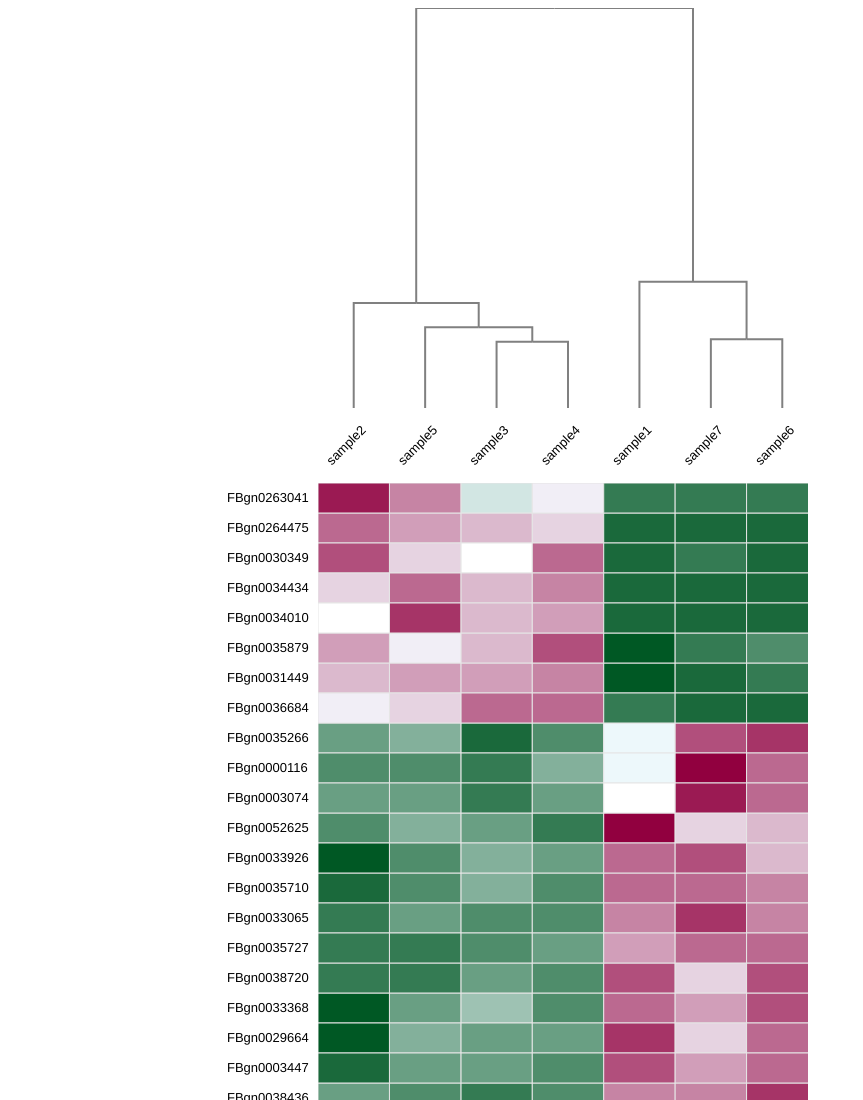
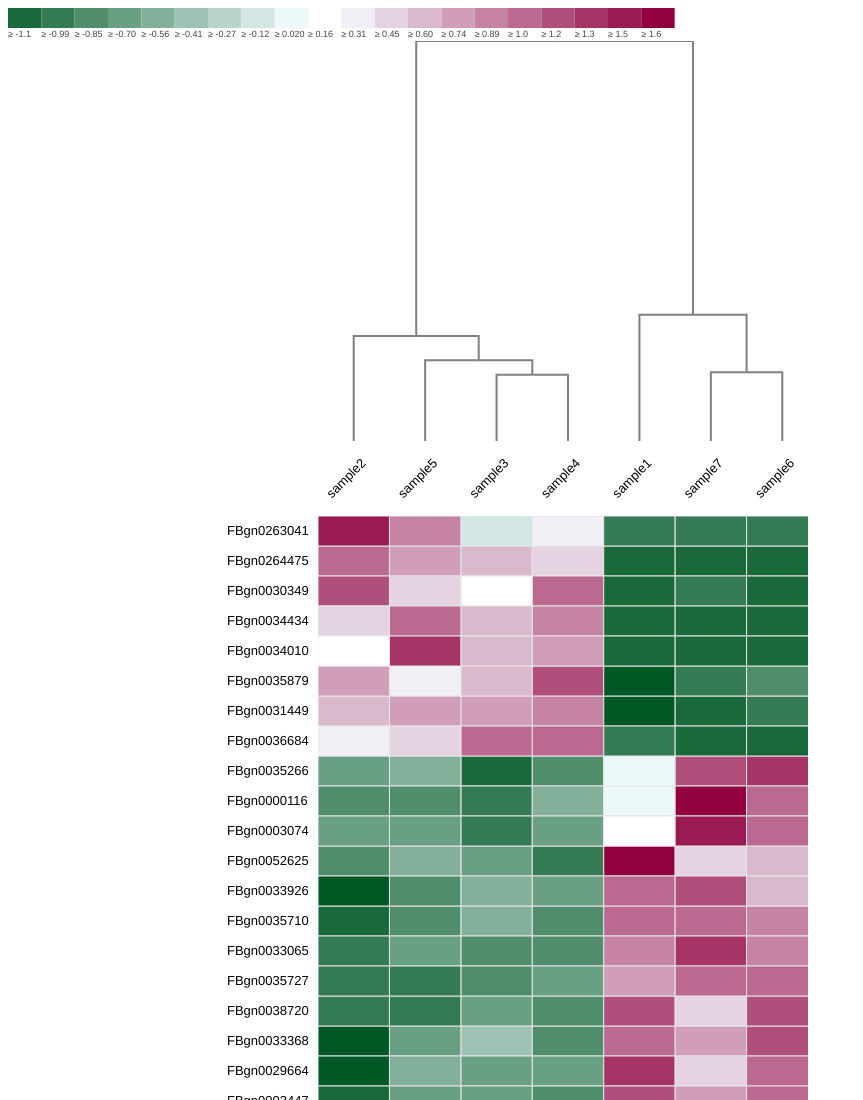
Before and after one commit to nicgirault/spot-my-gene, a plain HTML site: page index.html in a window 1280 px wide. Shown: the top 1100 px of the page, without its empty margins (0-863 px from the left). Drawn offline with Linux system fonts and the light colour scheme.

Commit message:
Update 2016-03-15T17:57:09.241Z --skip-ci

```diff
--- a/demo.js
+++ b/demo.js
@@ -49,7 +49,17 @@ params = {
       height: 30
     }
   },
-  enableZoom: false
+  enableZoom: false,
+  legend: {
+    container: '#legend',
+    width: 700,
+    height: 20,
+    labels: {
+      size: 9,
+      precision: 2,
+      color: '#444'
+    }
+  }
 };
 
 d3.json('raw-data.json', function(data) {
--- a/index.html
+++ b/index.html
@@ -13,6 +13,7 @@
 </head>
 
 <body>
+    <div id='legend' class='spot-my-gene'></div>
     <div id='chart' class='spot-my-gene'></div>
     <div id='cluster' class='spot-my-gene'></div>
     <script src='spot-my-gene.js'></script>
--- a/spot-my-gene.js
+++ b/spot-my-gene.js
@@ -277,7 +277,7 @@ d3.SpotMyGene.getRange = function(elements, root) {
 };
 
 d3.SpotMyGene.Core.prototype.render = function(svg, data, params) {
-  var cells, filterBySample, gene, geneIds, geneLabels, geneRoot, geneScale, genesOrder, idx, sample, sampleIds, sampleLabels, sampleRoot, sampleScale, samplesOrder;
+  var cells, colorScale, filterBySample, gene, geneIds, geneLabels, geneRoot, geneScale, genesOrder, idx, legend, sample, sampleIds, sampleLabels, sampleRoot, sampleScale, samplesOrder;
   if (!data) {
     return;
   }
@@ -336,6 +336,9 @@ d3.SpotMyGene.Core.prototype.render = function(svg, data, params) {
   sampleLabels = svg.select('.sample-labels').append('g').attr('class', 'x axis');
   geneLabels = svg.select('.gene-labels').append('g').attr('class', 'y axis').attr("transform", "translate(0, " + (params.heatmap.cell.height / 2) + ")");
   cells = svg.select('.heatmap').append('g').attr('class', 'cells-group');
+  colorScale = d3.SpotMyGene.buildColorScale(data.cells);
+  legend = new d3.SpotMyGene.HeatmapLegend(params.legend);
+  legend.render(colorScale);
   d3.SpotMyGene.dispatch.on('updateSelectedSamples', function(root, samples) {
     var cellsData;
     samplesOrder = d3.SpotMyGene.getRange(samples, root);
@@ -357,7 +360,6 @@ d3.SpotMyGene.Core.prototype.render = function(svg, data, params) {
       }
       return results;
     })());
-    d3.SpotMyGene.renderDendogram(svg, root, params);
     d3.SpotMyGene.renderHeatmapAxes(geneLabels, sampleLabels, geneScale, sampleScale, params);
     cellsData = filterBySample(data.cells, samples);
     return d3.SpotMyGene.renderHeatmapCells(svg, cells, cellsData, params, sampleScale, geneScale);
@@ -586,3 +588,29 @@ d3.SpotMyGene.renderHeatmapCells = function(parentContainer, cells, cellsData, p
   });
   return cells.exit().remove();
 };
+
+d3.SpotMyGene.HeatmapLegend = function(params) {
+  var labelsHeight, legend, svg;
+  labelsHeight = params.labels.size;
+  svg = d3.select(params.container).append('svg').style('width', params.width).style('height', params.height + labelsHeight);
+  legend = svg.append('g').attr('class', 'legend-tills');
+  this.render = function(colorScale) {
+    var quantiles, selection, tillWidth;
+    quantiles = colorScale.quantiles();
+    selection = legend.selectAll('rect').data(quantiles);
+    tillWidth = params.width / colorScale.range().length;
+    selection.enter().append('rect').style('fill', function(d) {
+      return colorScale(d);
+    }).attr('x', function(d, i) {
+      return tillWidth * i;
+    }).attr('y', 0).attr('width', tillWidth).attr('height', params.height);
+    if (params.labels != null) {
+      return selection.enter().append('text').attr('class', 'mono').text(function(d) {
+        return "≥ " + (d.toPrecision(params.labels.precision));
+      }).attr('x', function(d, i) {
+        return tillWidth * i;
+      }).attr('y', params.height + labelsHeight).style('font-size', params.labels.size).style('fill', params.labels.color);
+    }
+  };
+  return this;
+};
```
